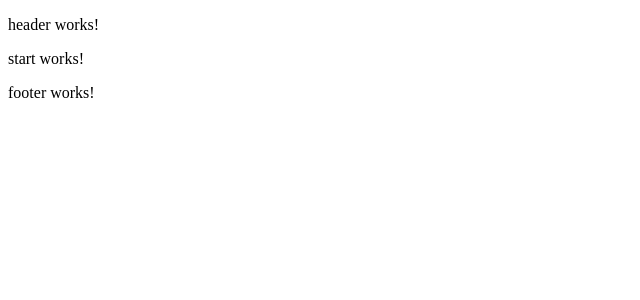
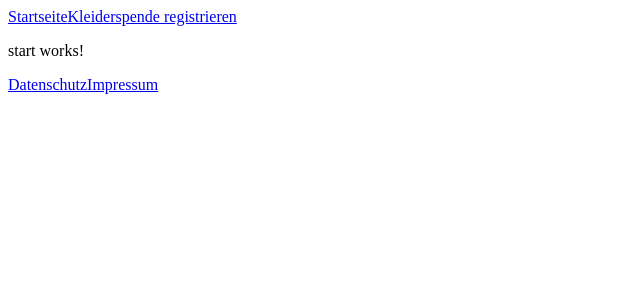
Before and after one commit to sayurii99/kleiderspende, an Angular app: page / in a window 1280 px wide. Shown: the top 300 px of the page, without its empty margins (0-640 px from the left). Built offline with nearby package versions, Linux system fonts and the light colour scheme.

Commit message:
Navigationsmenü (Header+Footer) und entsprechende Verlinkungen hinzugefügt

```diff
--- a/src/app/app.ts
+++ b/src/app/app.ts
@@ -1,5 +1,5 @@
 import { Component, signal } from '@angular/core';
-import { RouterOutlet } from '@angular/router';
+import {RouterOutlet } from '@angular/router';
 import {Footer} from './layout/footer/footer';
 import {Header} from './layout/header/header';
 
--- a/src/app/layout/footer/footer.html
+++ b/src/app/layout/footer/footer.html
@@ -1 +1,2 @@
-<p>footer works!</p>
+<a routerLink='privacy'>Datenschutz</a>
+<a routerLink='legal'>Impressum</a>
--- a/src/app/layout/footer/footer.ts
+++ b/src/app/layout/footer/footer.ts
@@ -1,7 +1,8 @@
 import { Component } from '@angular/core';
+import {RouterLink} from '@angular/router';
 
 @Component({
-  imports: [],
+  imports: [RouterLink],
   selector: 'app-footer',
   styleUrl: './footer.css',
   templateUrl: './footer.html',
--- a/src/app/layout/header/header.html
+++ b/src/app/layout/header/header.html
@@ -1 +1,2 @@
-<p>header works!</p>
+<a routerLink='/'>Startseite</a>
+<a routerLink='registration'>Kleiderspende registrieren</a>
--- a/src/app/layout/header/header.ts
+++ b/src/app/layout/header/header.ts
@@ -1,7 +1,8 @@
 import { Component } from '@angular/core';
+import {RouterLink} from '@angular/router';
 
 @Component({
-  imports: [],
+  imports: [RouterLink],
   selector: 'app-header',
   styleUrl: './header.css',
   templateUrl: './header.html',
```
